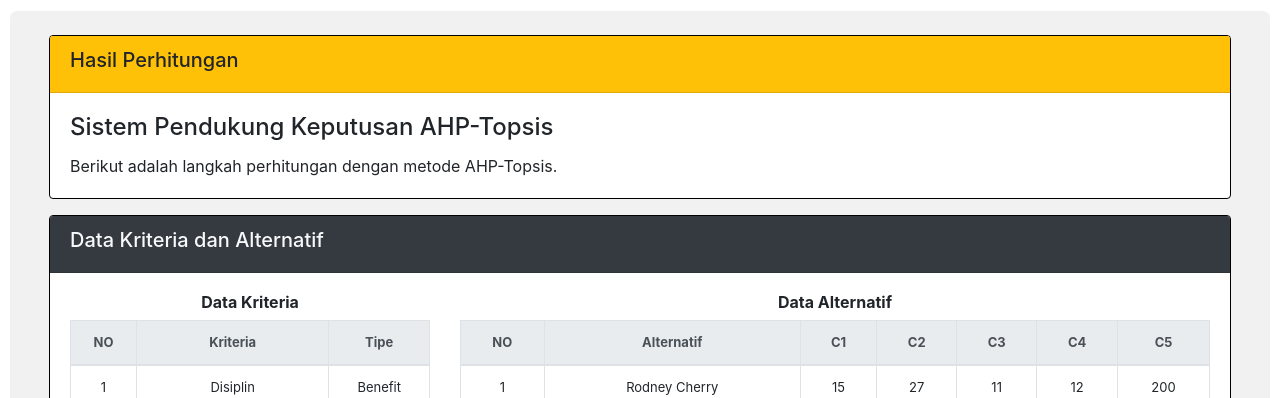
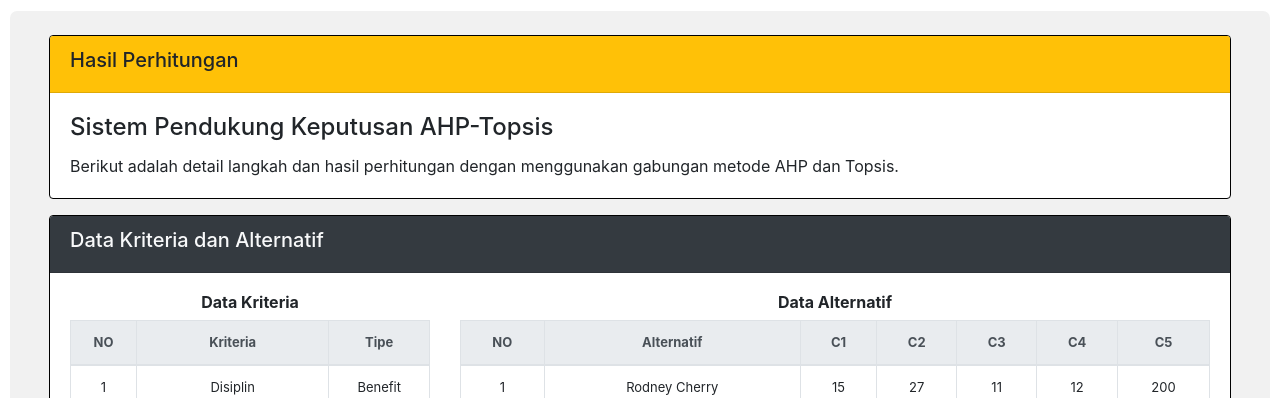
Before and after one commit to Rahmat31/Rahmat31.github.io, a plain HTML site: page AHP-Topsis/hasil.html in a window 1280 px wide. Shown: the part 84-482 px from the top of the page. Drawn offline with Linux system fonts and the light colour scheme.

Commit message:
Update hasil.html
more detail

```diff
--- a/AHP-Topsis/hasil.html
+++ b/AHP-Topsis/hasil.html
@@ -65,7 +65,7 @@
                 <div class="card-body">
                     <h4 class="card-title">Sistem Pendukung Keputusan AHP-Topsis</h4>
                     <p class="card-text">
-                        Berikut adalah langkah perhitungan dengan metode AHP-Topsis.
+                        Berikut adalah detail langkah dan hasil perhitungan dengan menggunakan gabungan metode AHP dan Topsis.
                     </p>
                 </div>
             </div>
```
